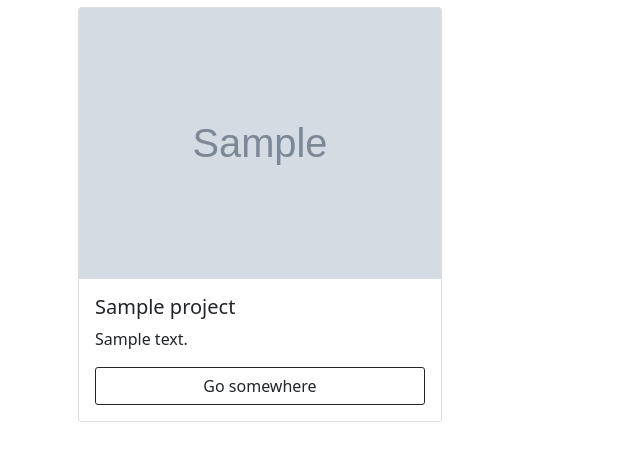
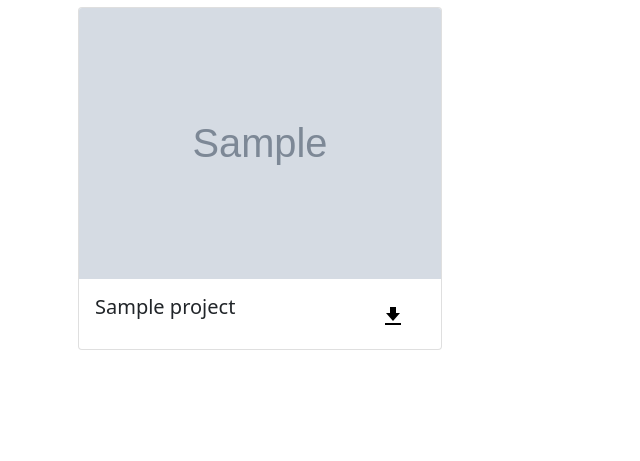
Before and after one commit to joisemp/django-portfolio, a Django app: page / in a window 1280 px wide. Shown: the part 299-760 px from the top of the page, without its empty margins (0-640 px from the left). Run offline with Django 3.2, Linux system fonts and the light colour scheme; tables that the repository leaves empty hold one stand-in row (values such as "Sample post"); grey boxes marked "Sample" are stand-in pictures; style sheets or scripts are compiled from the project's sources.

Commit message:
added download button insted of simple text button

```diff
--- a/projects/templates/projects/index.html
+++ b/projects/templates/projects/index.html
@@ -1,6 +1,6 @@
 {% extends 'base.html' %}
 {% block content %}
-
+{% load static %}
 <div class="group">
     <div class="card banner shadow">
         <small>DON'T MISS OUT THE LATEST</small>
@@ -10,13 +10,18 @@
     <div class="mt-5">
         <div class="row">
             {% for project in projects %}
-            <div class="col-md-4 col-xxl-3 p-2">
+            <div class="col-md-4 p-2">
                 <div class="card project-card">
                     <img src="{{project.image.url}}" class="card-img-top" alt="...">
                     <div class="card-body">
-                        <h5 class="card-title">{{project.title}}</h5>
-                        <p class="card-text">{{project.description|truncatechars:20}}</p>
-                        <a href="#" class="btn shadow-none view-project-btn">Go somewhere</a>
+                        <div class="row">
+                            <div class="col-9">
+                                <h5 class="card-title">{{project.title}}</h5>
+                            </div>
+                            <div class="col-3">
+                                <a href="#" class="btn shadow-none view-project-btn" data-bs-toggle="tooltip" data-bs-placement="top" title="Download project file"><img src="{% static 'images/download-icon.svg' %}" alt=""></a>
+                            </div>
+                        </div>
                     </div>
                 </div>
             </div>
--- a/static/scss/project-page/project.css
+++ b/static/scss/project-page/project.css
@@ -1,18 +1,21 @@
+.project-card {
+  /*
+      .view-project-btn:hover,
+      .view-project-btn:active,
+      .view-project-btn:focus,
+      .view-project-btn.active {
+        background: #212529;
+        color: #ffffff;
+        border-color: #212529;
+
+      }*/
+}
+
 .project-card .view-project-btn {
   color: #212529;
   background-color: #ffffff;
-  border-color: #212529;
   border-radius: 3px;
   width: 100%;
-}
-
-.project-card .view-project-btn:hover,
-.project-card .view-project-btn:active,
-.project-card .view-project-btn:focus,
-.project-card .view-project-btn.active {
-  background: #212529;
-  color: #ffffff;
-  border-color: #212529;
 }
 
 .group {
--- a/static/scss/project-page/project.scss
+++ b/static/scss/project-page/project.scss
@@ -2,11 +2,11 @@
       .view-project-btn {
         color: #212529;
         background-color: #ffffff;
-        border-color: #212529;
+        //border-color: #212529;
         border-radius: 3px;
         width: 100%;
       }
-
+ /*
       .view-project-btn:hover,
       .view-project-btn:active,
       .view-project-btn:focus,
@@ -15,7 +15,7 @@
         color: #ffffff;
         border-color: #212529;
 
-      }
+      }*/
 }
 
 .group{
```
Also changed, not shown: static/images/download-icon.svg (added), 1 other file.
